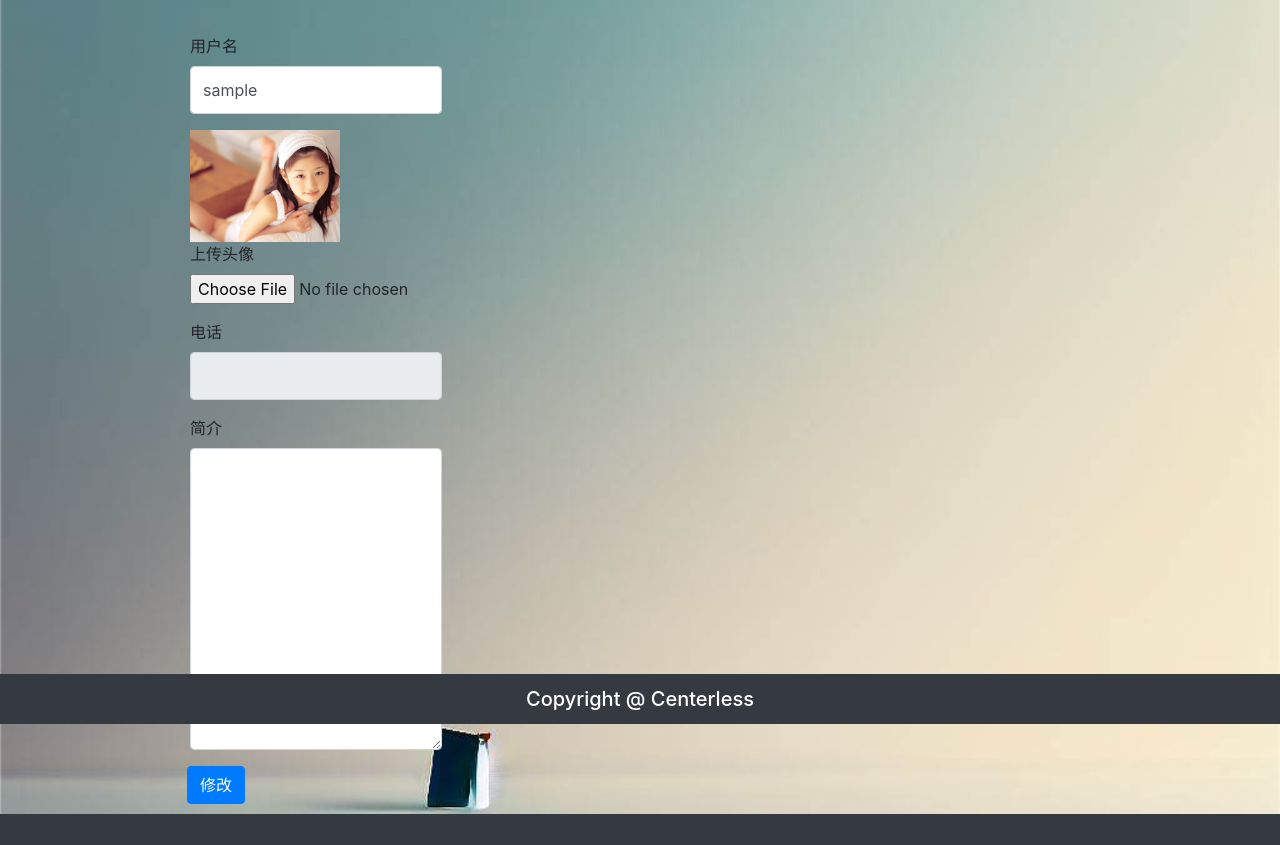
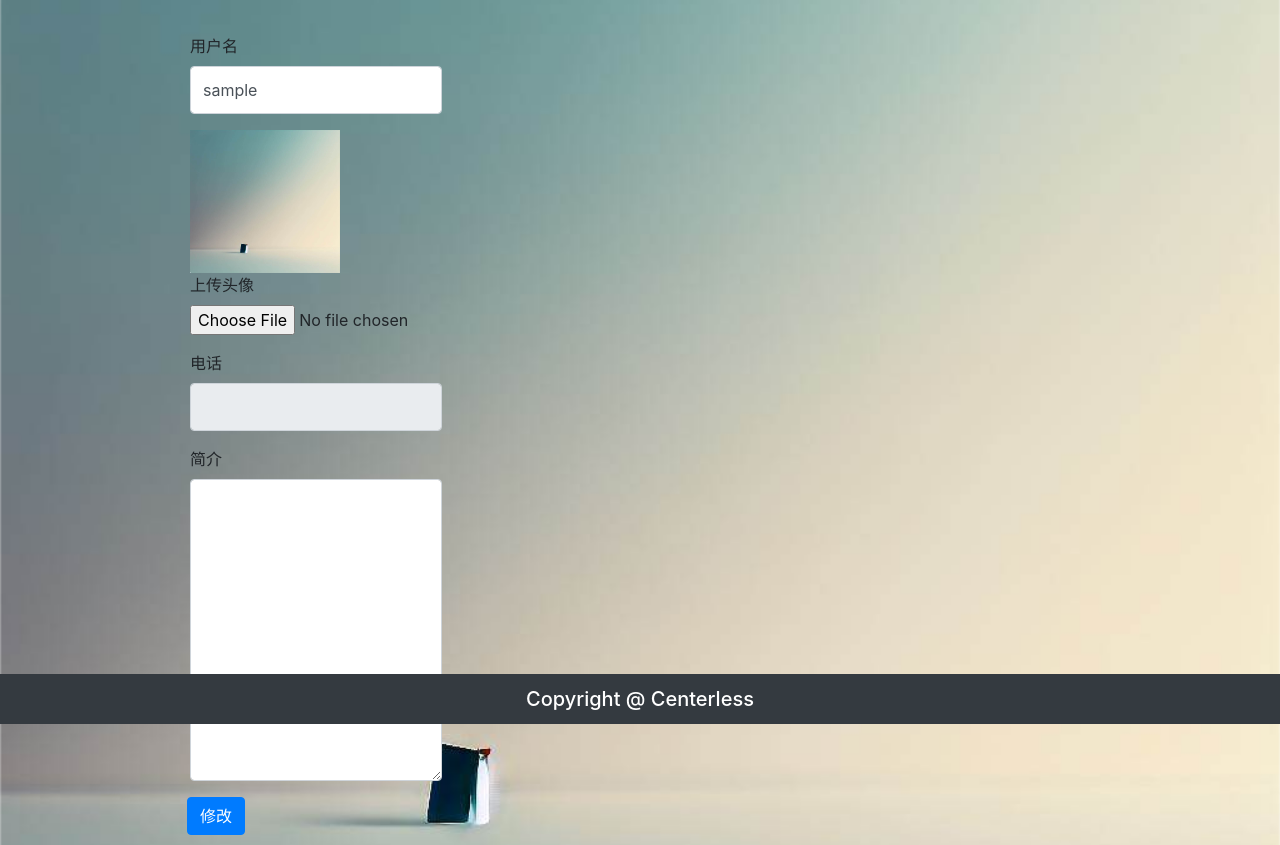
Before and after one commit to Centerleess/Centerlessblog, a Django app: page /center/ in a window 1280 px wide. Shown: the part 76-921 px from the top of the page. Before the commit the page ends 890 px from the top, so only its background shows below. Run offline with Django 3.2, Linux system fonts and the light colour scheme; the visitor is signed in with stand-in values (Sample User, id 1); some libraries are stand-ins or nearby versions.

Commit message:
修改默认展示头像

```diff
--- a/Centerlessblog/templates/center.html
+++ b/Centerlessblog/templates/center.html
@@ -99,7 +99,7 @@
                     <br> <div class="col-md-4">头像</div>
                     <img src="/media/{{ avatar }}" style="max-width: 20%; border-radius: 15%;" class="col-md-4"><br>
                 {% else %}
-                    <img src="{% static 'img/mei.png' %}" style="max-width: 20%;" class="col-md-4"><br>
+                    <img src="{% static 'img/tuijian.png' %}" style="max-width: 20%;" class="col-md-4"><br>
                 {% endif %}
 
 
```
